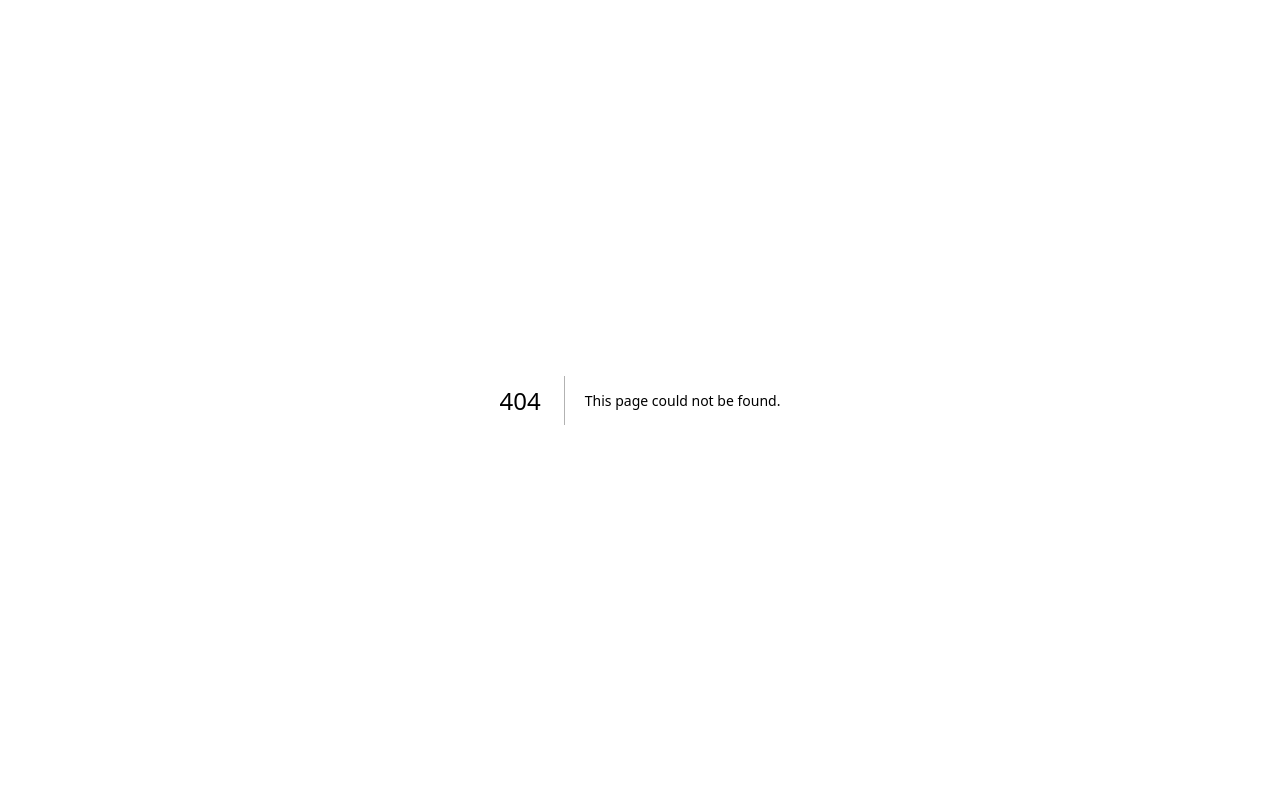
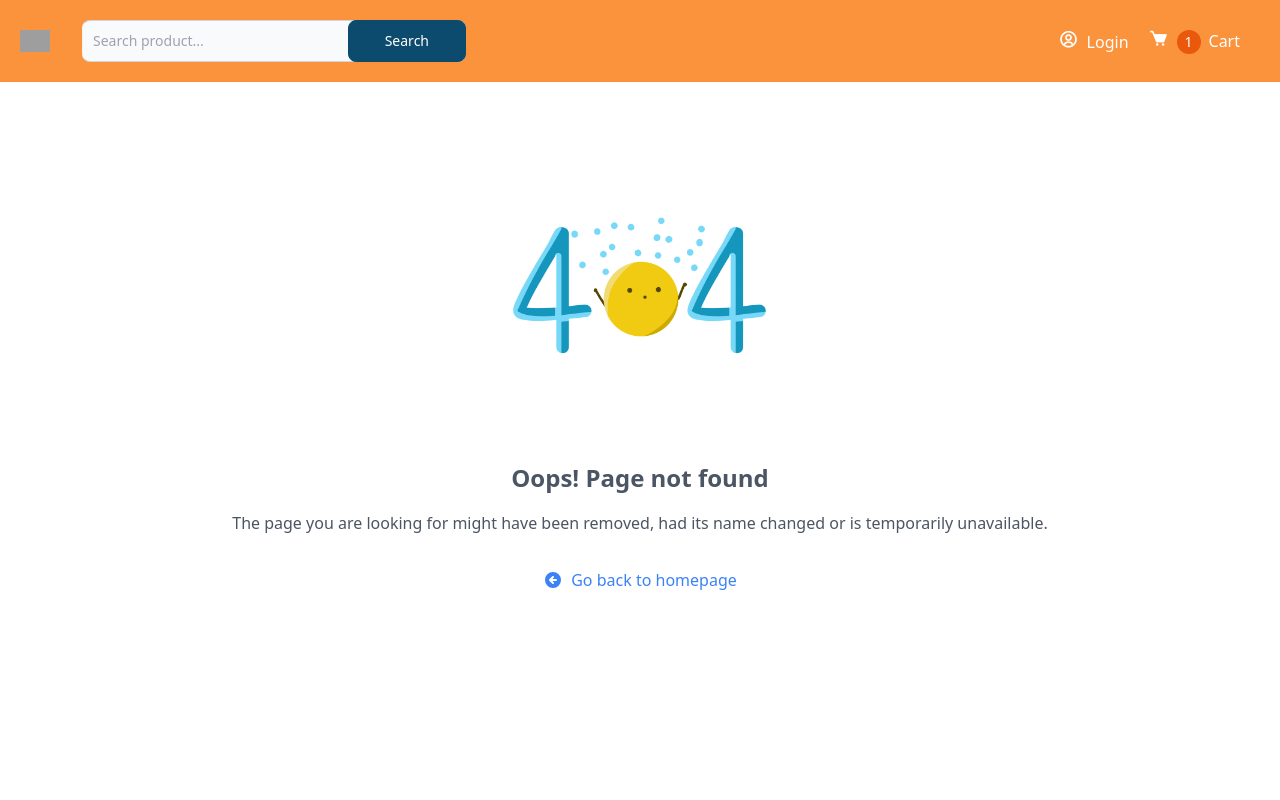
Before and after one commit to Ecommerce-Capstone/Ecommerce-Frontend, a Next.js app: page /notfound in a window 1280 px wide. Before the commit this address had no page. Shown: the top 800 px of the page. Built offline with nearby package versions, Linux system fonts and the light colour scheme; no server answers; grey boxes are pictures that could not be loaded.

Commit message:
add desain 404 pages

```diff
--- a/src/components/Hero/Hero.tsx
+++ b/src/components/Hero/Hero.tsx
@@ -23,7 +23,7 @@ const Hero = () => {
                                 <div className="w-full">
                                     <div className="relative">
                                         <input type="text" className="rounded bg-gray-100 p-4 text-base pl-12 w-full"
-                                               placeholder="Search" />
+                                                placeholder="Search" />
                                             <div className="absolute top-5 left-4 text-gray-400 pr-4">
                                                 <i className="bx bx-search text-xl" />
                                             </div>
--- /dev/null
+++ b/src/pages/notfound.jsx
@@ -0,0 +1,30 @@
+import React from 'react'
+import 'boxicons/css/boxicons.min.css'
+import Layout from "@/components/Layout";
+import { Fragment } from "react";
+import { ArrowCircleLeftIcon } from "@heroicons/react/solid";
+import Image from "next/image";
+
+export default function NotFound() {
+return (
+    <>
+    <Layout>
+        <div className="container mx-auto text-center">
+        <section className="text-gray-600 body-font">
+            <div className="px-5 py-12">
+            <div className="lg:w-2/3 mx-auto">
+                <Image src={"/notfound.png"} width={300} height={250} alt="Error" className="mb-8 mx-auto" style={{maxWidth: "400px"}} />
+                <h2 className="text-2xl font-bold mb-4">Oops! Page not found</h2>
+                <p className="leading-relaxed mb-8">The page you are looking for might have been removed, had its name changed or is temporarily unavailable.</p>
+                <a href="http://localhost:3000/" className="text-blue-500 inline-flex items-center font-medium">
+                <ArrowCircleLeftIcon className="h-5 w-5 mr-2" />
+                Go back to homepage
+                </a>
+            </div>
+            </div>
+        </section>
+        </div>
+    </Layout>
+    </>
+);
+}
```
Also changed, not shown: public/notfound.png (added).
